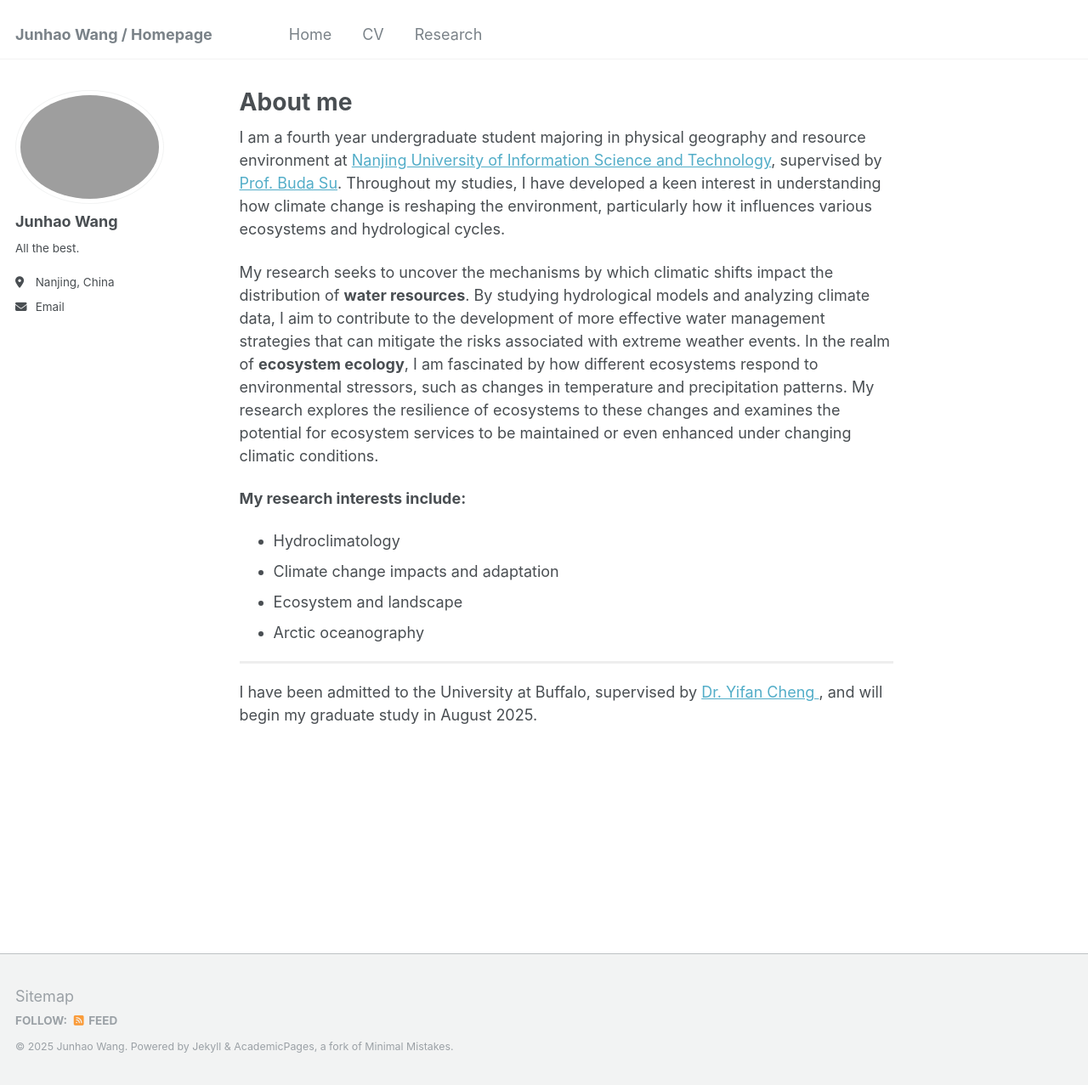
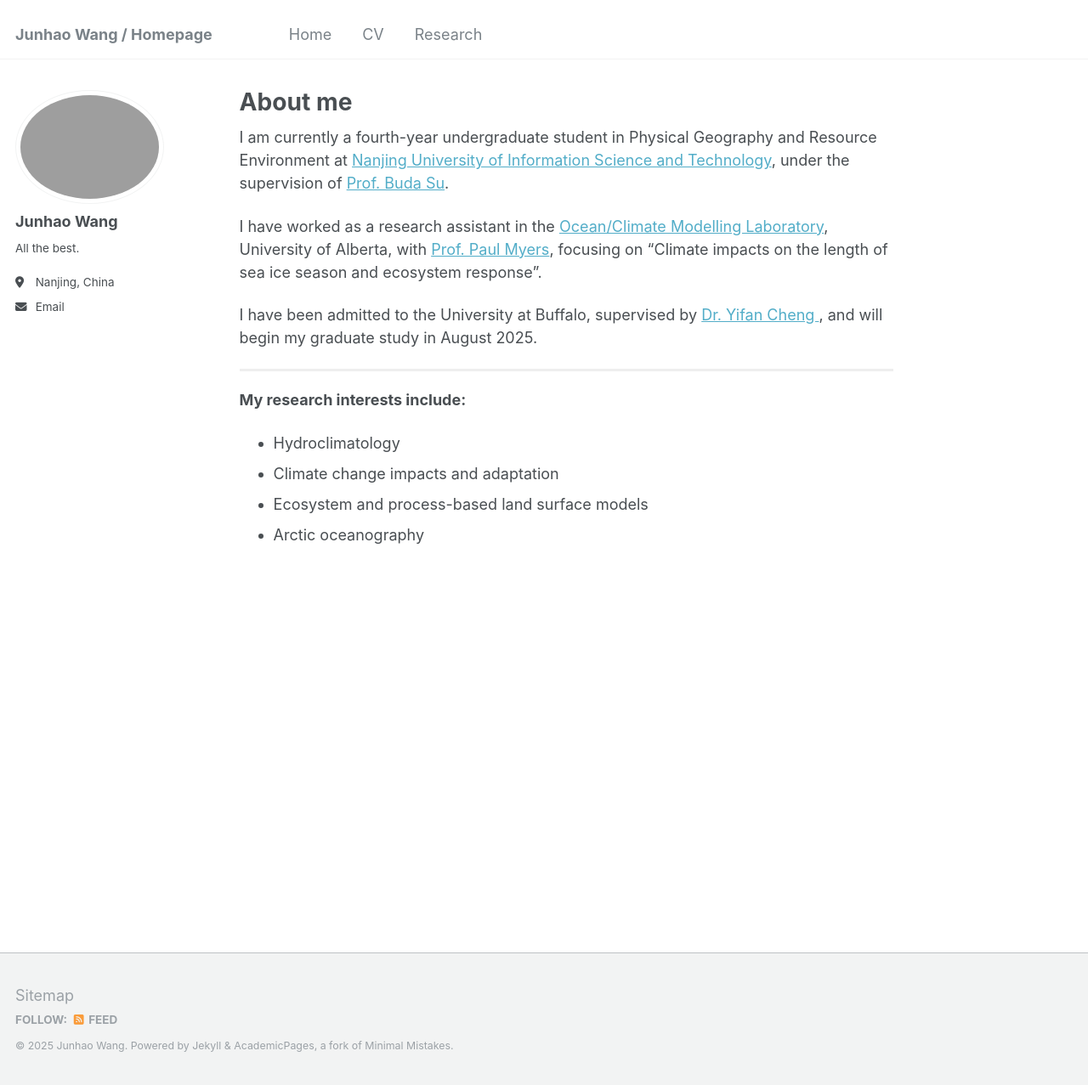
Before and after one commit to sigmundw/sigmundw.github.io, a Jekyll site: the page built from _pages/about.md, in a window 1280 px wide and 1277 px high. Shown: the whole window at 85% size. Built offline with Jekyll 4.4.1, drawn with Linux system fonts in a browser that asks for light colours.

Commit message:
Update about.md

```diff
--- a/_pages/about.md
+++ b/_pages/about.md
@@ -7,16 +7,15 @@ redirect_from:
   - /about.html
 ---
 
-I am a fourth year undergraduate student majoring in physical geography and resource environment at [Nanjing University of Information Science and Technology](https://www.nuist.edu.cn), supervised by [Prof. Buda Su](https://www.researchgate.net/profile/Su-Buda). Throughout my studies, I have developed a keen interest in understanding how climate change is reshaping the environment, particularly how it influences various ecosystems and hydrological cycles.
+I am currently a fourth-year undergraduate student in Physical Geography and Resource Environment at [Nanjing University of Information Science and Technology](https://www.nuist.edu.cn), under the supervision of [Prof. Buda Su](https://www.researchgate.net/profile/Su-Buda).
 
-My research seeks to uncover the mechanisms by which climatic shifts impact the distribution of **water resources**. By studying hydrological models and analyzing climate data, I aim to contribute to the development of more effective water management strategies that can mitigate the risks associated with extreme weather events. In the realm of **ecosystem ecology**, I am fascinated by how different ecosystems respond to environmental stressors, such as changes in temperature and precipitation patterns. My research explores the resilience of ecosystems to these changes and examines the potential for ecosystem services to be maintained or even enhanced under changing climatic conditions.
+I have worked as a research assistant in the [Ocean/Climate Modelling Laboratory](https://canadian-nemo-ocean-modelling-forum-commuity-of-practice.readthedocs.io/en/latest/Institutions/UofA/index.html#), University of Alberta, with [Prof. Paul Myers](https://apps.ualberta.ca/directory/person/pmyers), focusing on “Climate impacts on the length of sea ice season and ecosystem response”.
 
+I have been admitted to the University at Buffalo, supervised by [Dr. Yifan Cheng ](https://arts-sciences.buffalo.edu/earth-sciences/faculty-staff/faculty/cheng-yifan.html), and will begin my graduate study in August 2025.
+<div style="border-top: 3px solid #eee; margin: 20px 0;"></div>
 
 **My research interests include:**
 - Hydroclimatology
 - Climate change impacts and adaptation
-- Ecosystem and landscape
+- Ecosystem and process-based land surface models
 - Arctic oceanography
-<div style="border-top: 3px solid #eee; margin: 20px 0;"></div>
-
-I have been admitted to the University at Buffalo, supervised by [Dr. Yifan Cheng ](https://arts-sciences.buffalo.edu/earth-sciences/faculty-staff/faculty/cheng-yifan.html), and will begin my graduate study in August 2025.
```
